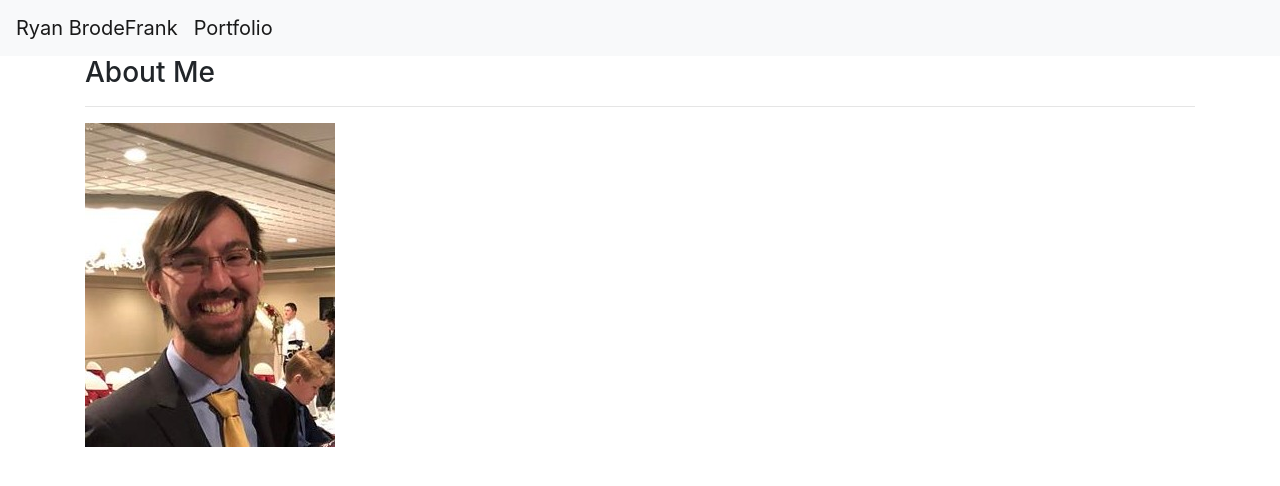
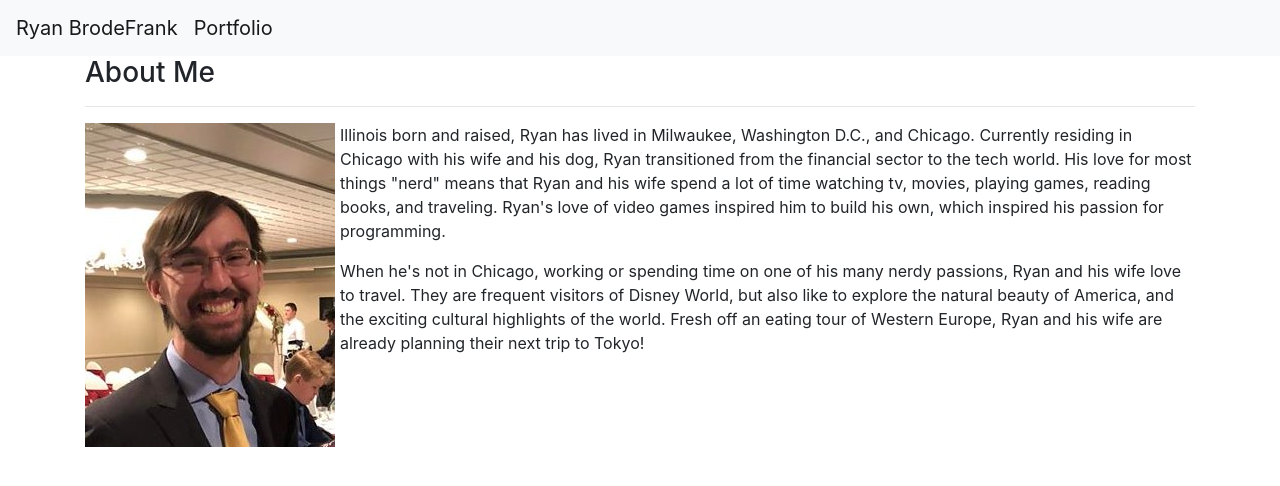
Before and after one commit to rbrodefrank/Portfolio, a React (Create React App) app: page / in a window 1280 px wide. Shown: the top 486 px of the page. Built offline with nearby package versions, Linux system fonts and the light colour scheme.

Commit message:
added info blurb

```diff
--- a/src/pages/About.js
+++ b/src/pages/About.js
@@ -2,12 +2,26 @@ import React, { Component } from 'react';
 import profilePic from "../images/profile_pic.jpg";
 
 class About extends Component {
+  style = {
+    image: {
+      float: "left",
+      marginRight: "5px",
+      marginBottom: "5px",
+    }
+  }
   render() {
     return (
       <div>
         <h3>About Me</h3>
-        <hr/>
-        <img id="profile-picture" src={profilePic} alt="Headshot of Ryan BrodeFrank" />
+        <hr />
+        <img id="profile-picture" style={this.style.image} src={profilePic} alt="Headshot of Ryan BrodeFrank" />
+        <p>
+          Illinois born and raised, Ryan has lived in Milwaukee, Washington D.C., and Chicago. Currently residing in Chicago with his wife and his dog, Ryan transitioned from the financial sector to the tech world. His love for most things "nerd" means that Ryan and his wife spend a lot of time watching tv, movies, playing games, reading books, and traveling. Ryan's love of video games inspired him to build his own, which inspired his passion for programming.
+        </p>
+        <p>
+          When he's not in Chicago, working or spending time on one of his many nerdy passions, Ryan and his wife love to travel. They are frequent visitors of Disney World, but also like to explore the natural beauty of America, and the exciting cultural highlights of the world. Fresh off an eating tour of Western Europe, Ryan and his wife are already planning their next trip to Tokyo!
+        </p>
+
       </div>
     );
   }
```
